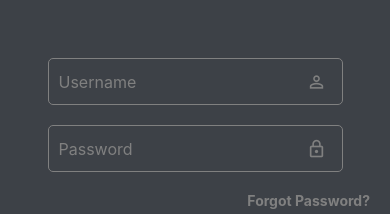
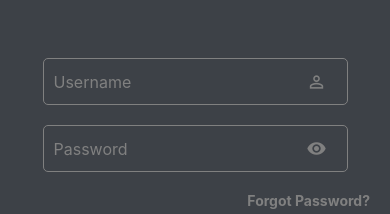
Before and after one commit to ishanz22/Qfix-React-Native-App, a React Native app: screen /login in a window 390 px wide. Shown: the part 329-543 px from the top of the page. Built offline with nearby package versions, Linux system fonts and the light colour scheme; no server answers.

Commit message:
Added eye icon button for password fields  👁️

```diff
--- a/src/views/LoginScreen.tsx
+++ b/src/views/LoginScreen.tsx
@@ -1,4 +1,4 @@
-import React, { useState,useEffect } from "react";
+import React, { useState, useEffect } from "react";
 import {
   View,
   Text,
@@ -12,6 +12,7 @@ import {
   Platform,
 } from "react-native";
 import Icon from "react-native-vector-icons/MaterialIcons";
+import MaterialCommunityIcons from "react-native-vector-icons/MaterialCommunityIcons";
 import { useNavigation } from "@react-navigation/native";
 import { getAuth, signInWithEmailAndPassword, AuthCredential } from "firebase/auth";
 
@@ -19,18 +20,18 @@ const LoginScreen: React.FC = () => {
   const navigation = useNavigation();
   const [username, setUsername] = useState("");
   const [password, setPassword] = useState("");
+  const [showPassword, setShowPassword] = useState(false);
 
   const auth = getAuth();
 
   useEffect(() => {
-   const unsubscribe=  auth.onIdTokenChanged(user=>{
-      if(user){
+    const unsubscribe = auth.onIdTokenChanged((user) => {
+      if (user) {
         navigation.replace("MainContainer");
       }
-    })
-    return unsubscribe
-  }, [])
-
+    });
+    return unsubscribe;
+  }, []);
 
   const handleLogin = () => {
     const credentials: AuthCredential = {
@@ -42,7 +43,6 @@ const LoginScreen: React.FC = () => {
       .then((userCredentials) => {
         const user = userCredentials.user;
         console.log("Logged in successfully");
-
       })
       .catch((error) => {
         console.error("Error logging in:", error);
@@ -87,16 +87,21 @@ const LoginScreen: React.FC = () => {
             style={styles.input}
             placeholder="Password"
             placeholderTextColor="grey"
-            secureTextEntry
+            secureTextEntry={!showPassword} // Toggle secureTextEntry based on showPassword
             onChangeText={(text) => setPassword(text)}
             value={password}
           />
-          <Icon
-            name="lock-outline"
-            size={20}
-            color="gray"
+
+          <TouchableOpacity
+            onPress={() => setShowPassword(!showPassword)} // Toggle the password visibility
             style={styles.icon}
-          />
+          >
+            <MaterialCommunityIcons
+              name={showPassword ? "eye-off" : "eye"}
+              size={20}
+              color="gray"
+            />
+          </TouchableOpacity>
         </View>
         <TouchableOpacity
           style={styles.forgotPass}
@@ -207,6 +212,10 @@ const styles = StyleSheet.create({
     width: 180,
     height: 88,
   },
+  icon: {
+    marginRight: 5,
+    padding: 5,
+  },
 });
 
 export default LoginScreen;
--- a/src/views/SignUpScreen.tsx
+++ b/src/views/SignUpScreen.tsx
@@ -14,21 +14,19 @@ import {
 } from "react-native";
 import Icon from "react-native-vector-icons/MaterialIcons";
 import { useNavigation } from "@react-navigation/native";
-
+import MaterialCommunityIcons from "react-native-vector-icons/MaterialCommunityIcons";
 import { FIRESTORE_DB } from "../../firebaseConfig";
-import { getAuth, createUserWithEmailAndPassword } from "firebase/auth";
+import { createUserWithEmailAndPassword } from "firebase/auth";
 import { doc, setDoc } from "firebase/firestore";
 
 
 const SignUpScreen = () => {
-
-    const auth = getAuth();
-
   const navigation = useNavigation();
   const [username, setUsername] = useState("");
   const [password, setPassword] = useState("");
   const [email, setEmail] = useState("");
   const [mobileNumber, setMobileNumber] = useState("");
+  const [showPassword, setShowPassword] = useState(false);
 
  const handleLogin = async () => {
   try {
@@ -112,11 +110,20 @@ const SignUpScreen = () => {
             style={styles.input}
             placeholder="Password"
             placeholderTextColor="grey"
-            secureTextEntry
+            secureTextEntry={!showPassword} // Toggle secureTextEntry based on showPassword
             onChangeText={(text) => setPassword(text)}
             value={password}
           />
-          <Icon name="lock-outline" size={20} color="gray" style={styles.icon} />
+          <TouchableOpacity
+            onPress={() => setShowPassword(!showPassword)} // Toggle the password visibility
+            style={styles.icon}
+          >
+            <MaterialCommunityIcons
+              name={showPassword ? "eye-off" : "eye"}
+              size={20}
+              color="gray"
+            />
+          </TouchableOpacity>
         </View>
 
         <TouchableOpacity style={styles.loginButton} onPress={handleLogin}>
```
Lines whose indentation alone changed are shown as unchanged.
